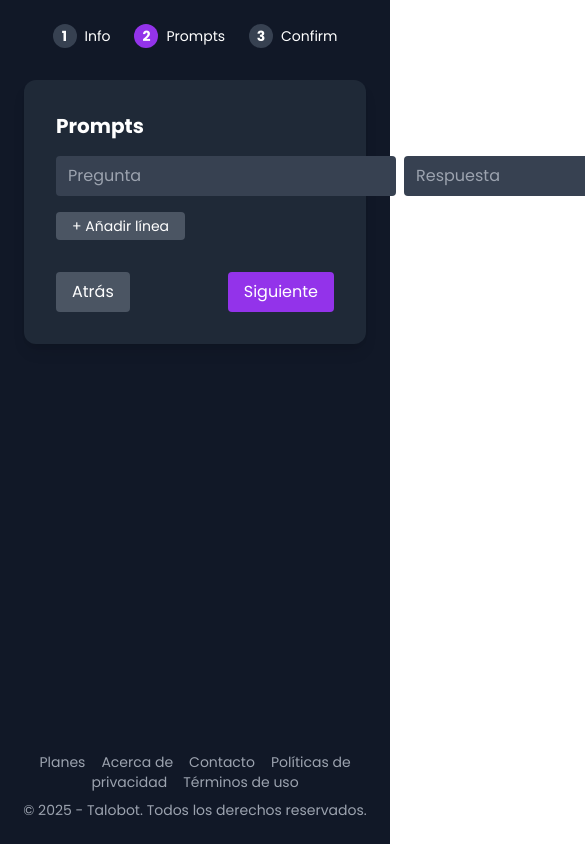
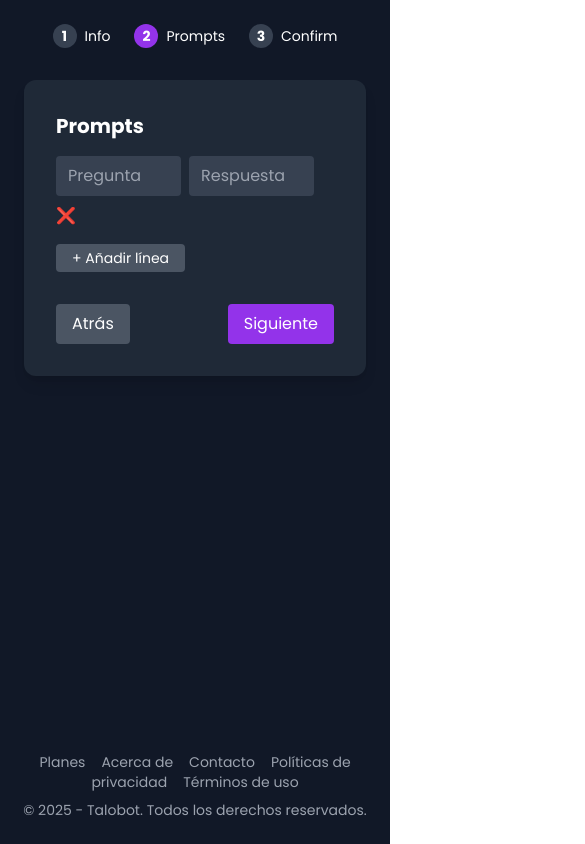
Before and after one commit to impa34/Saas, a React (Vite) app: page /form in a window 390 px wide. Both pictures are taken after a click on the button "Siguiente". Shown: the top 844 px of the page, 585 px wide, since content can reach past the window. Built offline with nearby package versions, Linux system fonts and the light colour scheme; no server answers.

Commit message:
mobile phone adapt

```diff
--- a/src/pages/ChatbotForm.jsx
+++ b/src/pages/ChatbotForm.jsx
@@ -324,23 +324,19 @@ function ChatbotForm() {
               >
                 <h2 className="text-xl font-bold">Prompts</h2>
                 {prompts.map((p, i) => (
-                  <div key={i} className="flex gap-2">
+                  <div key={i} className="flex gap-2 flex-wrap">
   <input
     value={p.question}
-                      onChange={(e) =>
-                        updatePrompt(i, "question", e.target.value)
-                      }
+    onChange={(e) => updatePrompt(i, "question", e.target.value)}
     placeholder="Pregunta"
-                      className="flex-1 bg-gray-700 px-3 py-2 rounded"
+    className="flex-grow min-w-[120px] max-w-[45%] bg-gray-700 px-3 py-2 rounded"
     required
   />
   <input
     value={p.answer}
-                      onChange={(e) =>
-                        updatePrompt(i, "answer", e.target.value)
-                      }
+    onChange={(e) => updatePrompt(i, "answer", e.target.value)}
     placeholder="Respuesta"
-                      className="flex-1 bg-gray-700 px-3 py-2 rounded"
+    className="flex-grow min-w-[120px] max-w-[45%] bg-gray-700 px-3 py-2 rounded"
     required
   />
   <button
```
Lines whose indentation alone changed are shown as unchanged.
